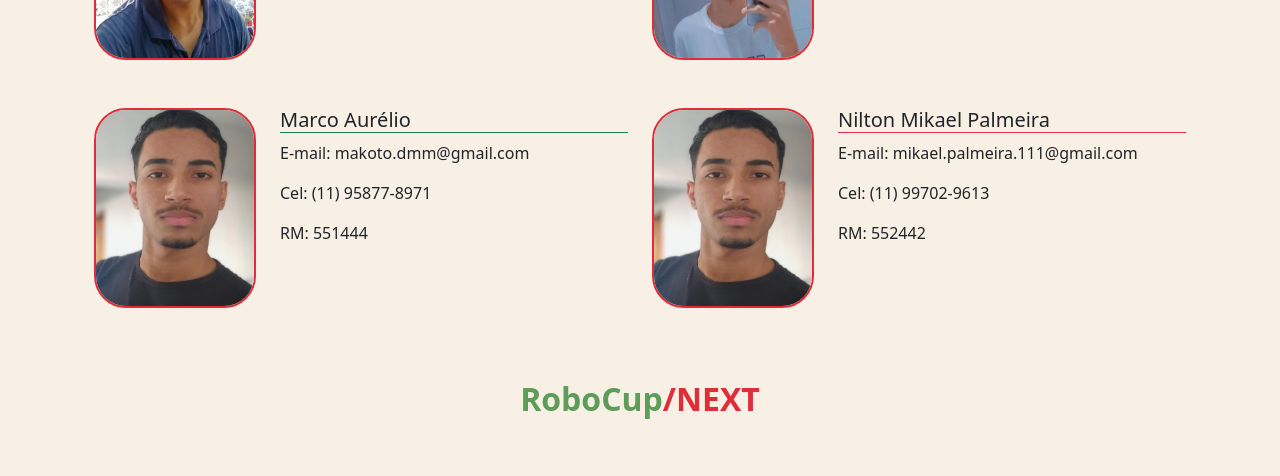
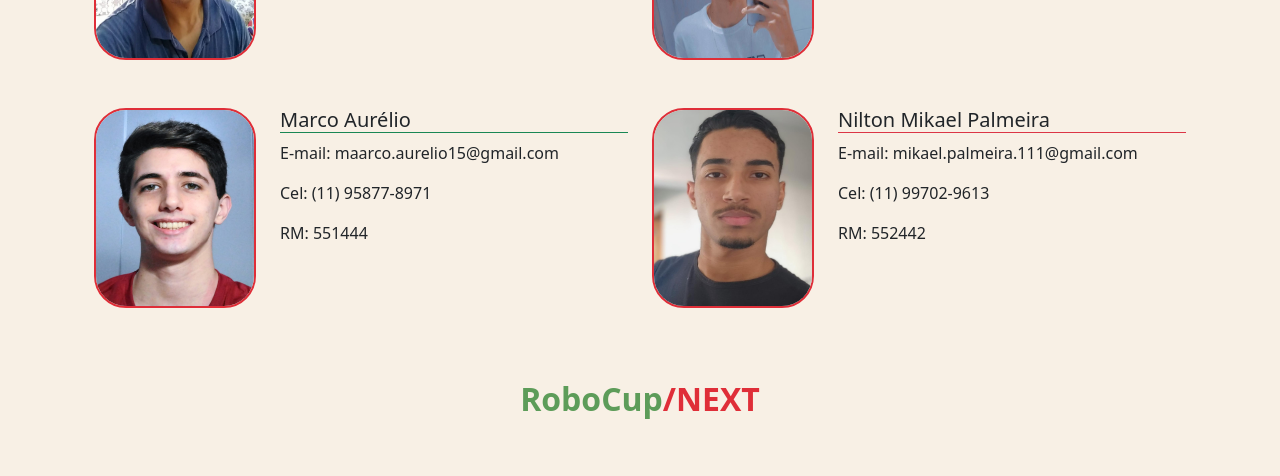
Before and after one commit to Mikael139/Sprint3, a plain HTML site: page index.html in a window 1280 px wide. Shown: the part 5021-5497 px from the top of the page. Drawn offline with nearby package versions, Linux system fonts and the light colour scheme.

Commit message:
Fotos e e-mail atualizados na section Equipes

```diff
--- a/index.html
+++ b/index.html
@@ -298,11 +298,11 @@
                 </div>
                 <div class="row my-5">
                     <div class="col-md-2">
-                        <img class="img-fluid img-equipe rounded-5" src="./IMG/mikaelfoto.jpeg" alt="Foto Marco">
+                        <img class="img-fluid img-equipe rounded-5" src="./IMG/marcofoto.jpeg" alt="Foto Marco">
                     </div>
                     <div class="col-md-4">
                         <h5 class="border-bottom border-success">Marco Aurélio</h5>
-                        <p>E-mail: makoto.dmm@gmail.com</p>
+                        <p>E-mail: maarco.aurelio15@gmail.com</p>
                         <p>Cel: (11) 95877-8971</p>
                         <p>RM: 551444</p>
                     </div>
```
Also changed, not shown: IMG/marcofoto.jpeg (added).
